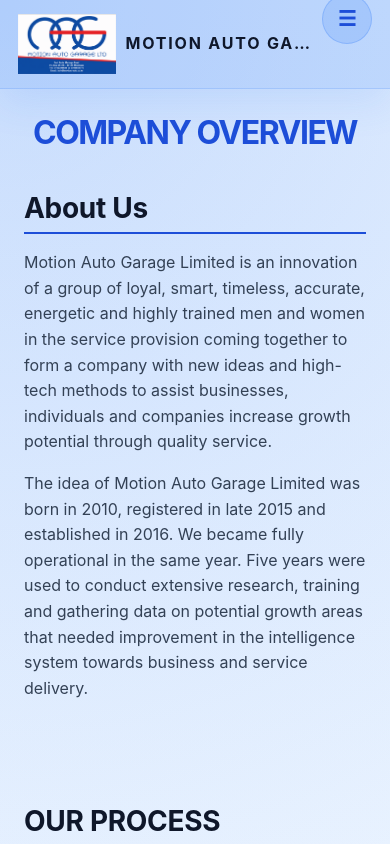
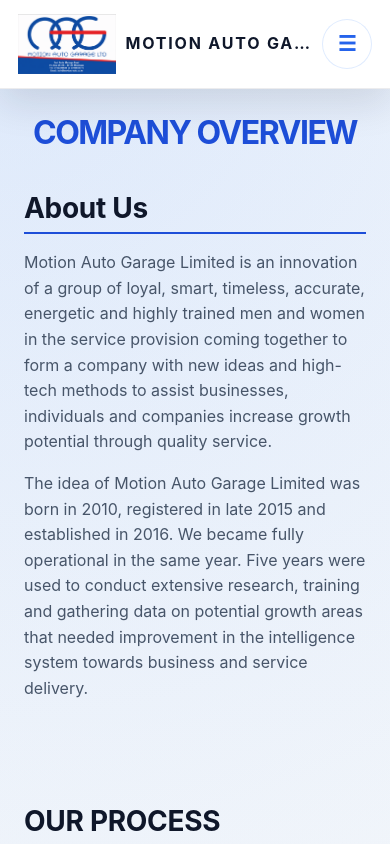
Before and after one commit to Jamoo020/Motion-auto-garage, a React (Vite) app: page /about in a window 390 px wide. Shown: the top 844 px of the page. Built offline with nearby package versions, Linux system fonts and the light colour scheme.

Commit message:
Update header background to solid white and improve navigation contrast

```diff
--- a/src/components/Header.css
+++ b/src/components/Header.css
@@ -3,12 +3,12 @@
   grid-template-columns: min-content 1fr min-content;
   align-items: center;
   padding: 18px 24px;
-  background: rgba(59, 130, 246, 0.14);
-  border-bottom: 1px solid rgba(59, 130, 246, 0.18);
+  background: #ffffff;
+  border-bottom: 1px solid rgba(15, 23, 42, 0.08);
   position: sticky;
   top: 0;
   z-index: 20;
-  box-shadow: 0 14px 38px rgba(59, 130, 246, 0.12);
+  box-shadow: 0 14px 38px rgba(15, 23, 42, 0.12);
   gap: 14px;
   width: 100%;
   max-width: 100%;
@@ -38,9 +38,26 @@
 
 .menu-toggle {
   display: none;
-  border: 1px solid rgba(59, 130, 246, 0.3);
-  background: rgba(59, 130, 246, 0.12);
-  color: #1d4ed8;
+  border: 1px solid rgba(59, 130, 246, 0.2);
+  background: rgba(255, 255, 255, 0.96);
+  color: #2563eb;
+  padding: 10px 14px;
+  border-radius: 999px;
+  cursor: pointer;
+  font-weight: 600;
+  transition: background 0.2s, transform 0.2s;
+}
+
+@media (min-width: 900px) {
+  .logo {
+    height: 72px;
+  }
+}
+
+nav {
+  position: absolute;
+  right: 32px;
+  top: 50%;
   transform: translateY(-50%);
   display: flex;
   flex-wrap: wrap;
@@ -51,7 +68,7 @@
 
 nav a {
   margin: 0;
-  color: #334155;
+  color: #0f172a;
   text-decoration: none;
   font-weight: 600;
   transition: color 0.2s, background 0.2s, transform 0.2s;
@@ -69,9 +86,9 @@
 
 .menu-toggle {
   display: none;
-  border: 1px solid rgba(59, 130, 246, 0.3);
-  background: rgba(59, 130, 246, 0.12);
-  color: #1d4ed8;
+  border: 1px solid rgba(59, 130, 246, 0.2);
+  background: rgba(255, 255, 255, 0.96);
+  color: #2563eb;
   padding: 10px 14px;
   border-radius: 999px;
   cursor: pointer;
@@ -80,13 +97,14 @@
 }
 
 .menu-toggle:hover {
-  background: rgba(59, 130, 246, 0.18);
+  background: rgba(59, 130, 246, 0.14);
   transform: translateY(-1px);
 }
 
 header.scrolled {
   padding: 12px 24px;
-  box-shadow: 0 10px 22px rgba(59, 130, 246, 0.14);
+  background: #ffffff;
+  box-shadow: 0 10px 22px rgba(15, 23, 42, 0.12);
 }
 
 header.scrolled .logo {
@@ -117,7 +135,7 @@
     padding: 14px 18px;
     gap: 10px;
     position: relative;
-    background: rgba(59, 130, 246, 0.16);
+    background: #ffffff;
     backdrop-filter: none;
   }
 
@@ -189,9 +207,9 @@
     font-size: 1rem;
     min-width: 50px;
     min-height: 50px;
-    background: rgba(59, 130, 246, 0.18);
-    border: 1px solid rgba(59, 130, 246, 0.28);
-    color: #1d4ed8;
+    background: rgba(255, 255, 255, 0.95);
+    border: 1px solid rgba(59, 130, 246, 0.16);
+    color: #2563eb;
     margin-left: auto;
   }
 
--- a/src/index.css
+++ b/src/index.css
@@ -3,19 +3,19 @@
   --mono: ui-monospace, SFMono-Regular, Menlo, Monaco, Consolas, "Liberation Mono", "Courier New", monospace;
   --accent: #1d4ed8;
   --accent-strong: #2563eb;
-  --accent-bg: rgba(59, 130, 246, 0.16);
-  --accent-border: rgba(59, 130, 246, 0.32);
-  --muted: #334155;
+  --accent-bg: rgba(59, 130, 246, 0.12);
+  --accent-border: rgba(59, 130, 246, 0.28);
+  --muted: #475569;
   --text: #0f172a;
   --text-h: #0f172a;
   --card-text: #334155;
-  --bg: radial-gradient(circle at top left, rgba(59, 130, 246, 0.22), transparent 18%),
-    linear-gradient(180deg, #eff6ff 0%, #dbeafe 45%, #eff6ff 100%);
-  --card: #f9fbff;
-  --border: rgba(59, 130, 246, 0.18);
-  --shadow: rgba(59, 130, 246, 0.14) 0 15px 40px;
-  --social-bg: rgba(59, 130, 246, 0.08);
-  --code-bg: rgba(224, 231, 255, 0.75);
+  --bg: radial-gradient(circle at top left, rgba(59, 130, 246, 0.14), transparent 20%),
+    linear-gradient(180deg, #f8fafc 0%, #e9eff7 48%, #ffffff 100%);
+  --card: #ffffff;
+  --border: rgba(15, 23, 42, 0.08);
+  --shadow: rgba(15, 23, 42, 0.12) 0 15px 40px;
+  --social-bg: rgba(15, 23, 42, 0.06);
+  --code-bg: rgba(15, 23, 42, 0.08);
 }
 
 * {
```
